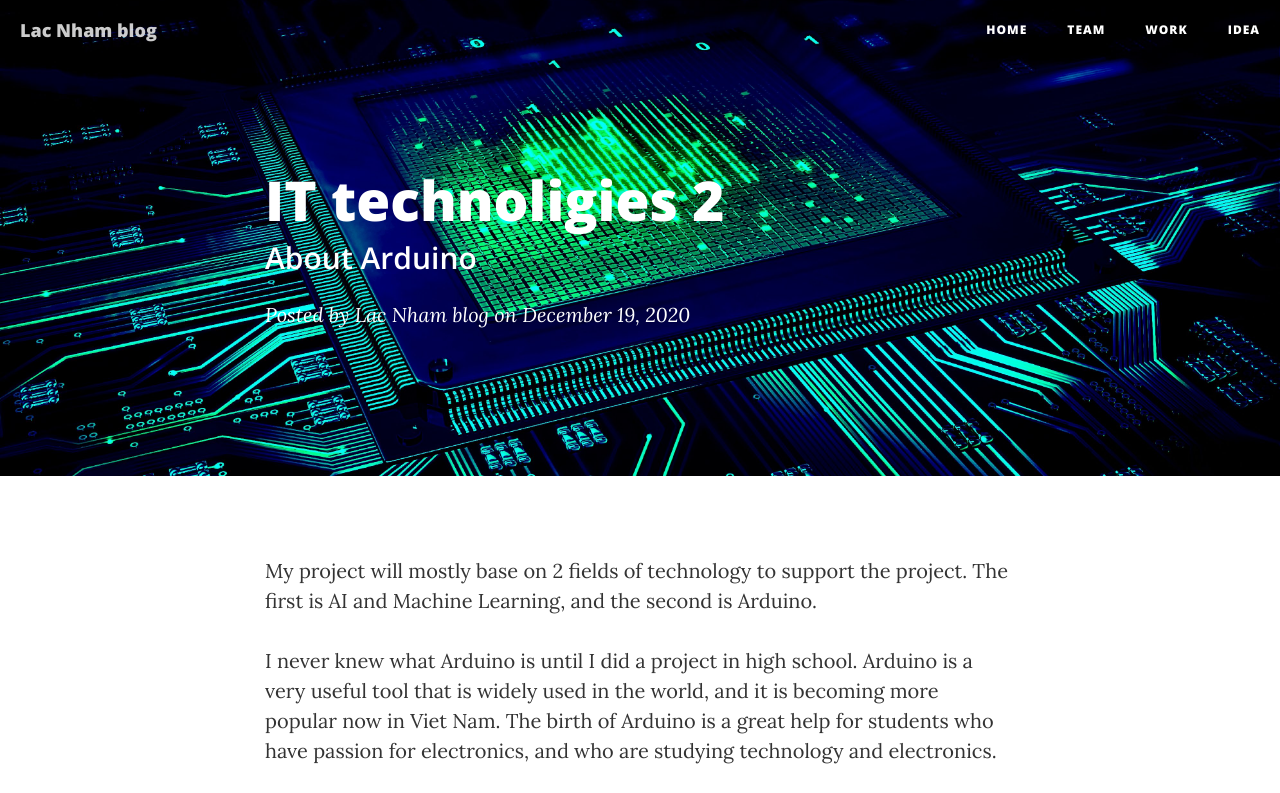
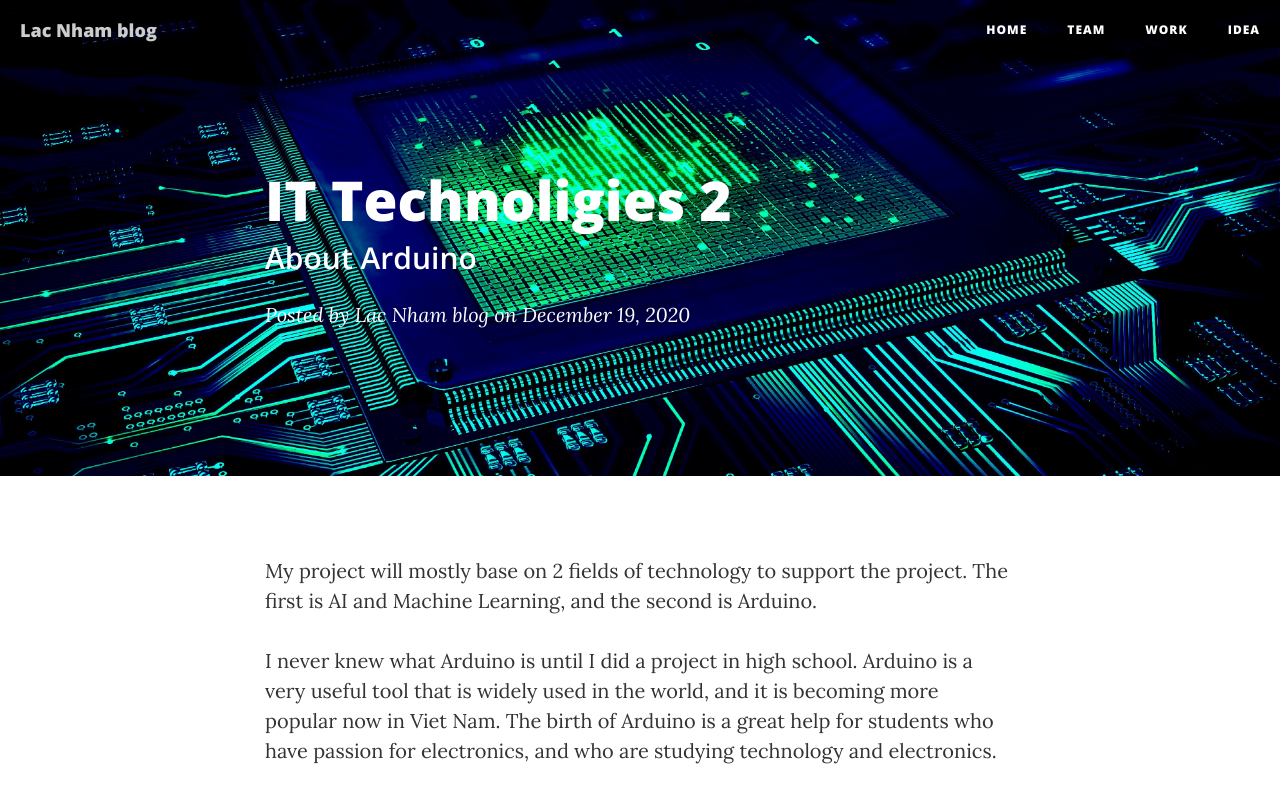
Before and after one commit to lacnham/S3878533.github.io, a website: page arduino.html in a window 1280 px wide. Shown: the top 793 px of the page. Drawn offline with nearby package versions, Linux system fonts and the light colour scheme.

Commit message:
finallyyyy

```diff
--- a/arduino.html
+++ b/arduino.html
@@ -74,7 +74,7 @@
             <div class="row">
                 <div class="col-lg-8 col-lg-offset-2 col-md-10 col-md-offset-1">
                     <div class="post-heading">
-                        <h1>IT technoligies 2</h1>
+                        <h1>IT Technoligies 2</h1>
                         <h2 class="subheading">About Arduino</h2>
                         <span class="meta">Posted by <a href="#">Lac Nham blog</a> on December 19, 2020</span>
                     </div>
```
